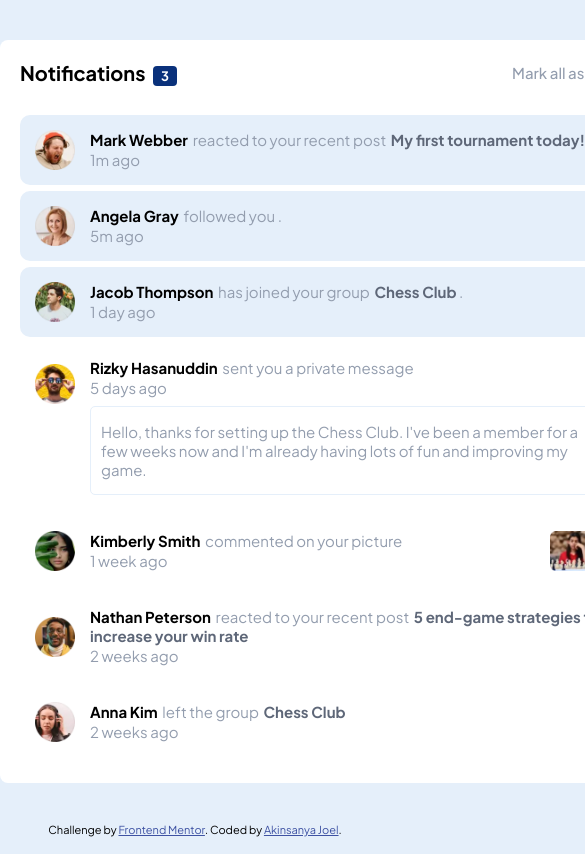
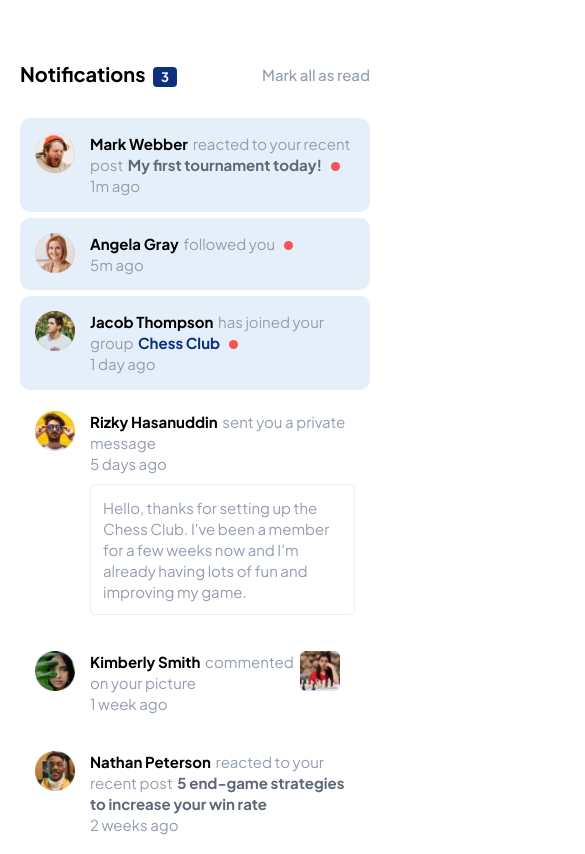
Before and after one commit to kiojoel/Notifications-page, a plain HTML site: page index.html in a window 390 px wide. Shown: the top 854 px of the page, 585 px wide, since content can reach past the window. Drawn offline with Linux system fonts and the light colour scheme.

Commit message:
add responsive design

```diff
--- a/index.html
+++ b/index.html
@@ -15,7 +15,6 @@
 
     <title>Frontend Mentor | Notifications page</title>
 
-    <!-- Feel free to remove these styles or customise in your own stylesheet 👍 -->
     <style>
       .attribution {
         font-size: 11px;
@@ -29,43 +28,53 @@
   <body>
     <div class="container">
       <div class="header">
-        <h2>Notifications <span>3</span></h2>
+        <h2>Notifications <span id="num">3</span></h2>
         <a>Mark all as read</a>
       </div>
+      <!-- Notification start -->
       <div class="notification-container">
-        <div class="notification">
+        <div class="notification unread">
           <img src="./assets/images/avatar-mark-webber.webp" />
           <div class="info">
             <p>
               <span class="name">Mark Webber </span> reacted to your recent post
               <span class="purpose"> My first tournament today!</span>
-              <span class="new">.</span>
+              <span class="dot"></span>
             </p>
             <span class="time">1m ago</span>
           </div>
         </div>
-        <div class="notification">
+        <!-- Notification end -->
+
+        <!-- Notification start -->
+        <div class="notification unread">
           <img src="./assets/images/avatar-angela-gray.webp" />
           <div class="info">
             <p>
               <span class="name">Angela Gray</span> followed you
-              <span class="new">.</span>
+              <span class="dot"></span>
             </p>
             <span class="time">5m ago</span>
           </div>
         </div>
-        <div class="notification">
+        <!-- Notification end -->
+
+        <!-- Notification start -->
+        <div class="notification unread">
           <img src="./assets/images/avatar-jacob-thompson.webp" />
           <div class="info">
             <p>
               <span class="name">Jacob Thompson </span> has joined your group
-              <span class="purpose"> Chess Club</span>
-              <span class="new">.</span>
+              <span class="purpose chess"> Chess Club</span>
+              <span class="dot"></span>
             </p>
             <span class="time">1 day ago</span>
           </div>
         </div>
-        <div class="notification">
+        <!-- Notification end -->
+
+        <!-- Notification start -->
+        <div class="notification private-msg">
           <img src="./assets/images/avatar-rizky-hasanuddin.webp" />
           <div class="info">
             <p>
@@ -82,7 +91,11 @@
             </div>
           </div>
         </div>
-        <div class="notification">
+
+        <!-- Notification end -->
+
+        <!-- Notification start -->
+        <div class="notification comment">
           <img src="./assets/images/avatar-kimberly-smith.webp" />
           <div class="info">
             <p>
@@ -94,7 +107,9 @@
 
           <img class="msg-img" src="/assets/images/image-chess.webp" />
         </div>
+        <!-- Notification  end -->
 
+        <!-- Notification start -->
         <div class="notification">
           <img src="./assets/images/avatar-nathan-peterson.webp" />
           <div class="info">
@@ -108,16 +123,22 @@
             <span class="time">2 weeks ago</span>
           </div>
         </div>
+
+        <!-- Notification end -->
+
+        <!-- Notification start -->
         <div class="notification">
           <img src="./assets/images/avatar-anna-kim.webp" />
           <div class="info">
             <p>
               <span class="name"> Anna Kim</span> left the group
-              <span class="purpose"> Chess Club</span>
+              <span class="purpose chess"> Chess Club</span>
             </p>
             <span class="time">2 weeks ago</span>
           </div>
         </div>
+
+        <!-- Notification end -->
       </div>
     </div>
 
--- a/style.css
+++ b/style.css
@@ -24,6 +24,7 @@
 body {
   font-family: "Plus Jakarta Sans", monospace, serif;
   background-color: var(--Light-grayish-blue-1);
+  font-size: 18px;
 }
 
 .container {
@@ -32,6 +33,7 @@ body {
   background-color: var(--White);
   padding: 20px;
   border-radius: 8px;
+  box-shadow: 0px 0px 25px -13px rgba(0, 0, 0, 0.26);
 }
 
 .header {
@@ -74,22 +76,18 @@ body {
   padding: 15px;
   margin-bottom: 6px;
   border-radius: 10px;
+  background-color: var(--White);
+}
+
+.unread {
   background-color: var(--Light-grayish-blue-1);
 }
 
-.notification:nth-child(n + 4) {
-  background-color: var(--White);
-}
-
-.notification:nth-child(4) img {
-  margin-top: -86px;
-}
-
-.notification:nth-child(5) {
+.comment {
   display: flex;
 }
 
-.notification:nth-child(5) .msg-img {
+.comment .msg-img {
   cursor: pointer;
   margin-left: auto;
 }
@@ -127,15 +125,78 @@ body {
   color: var(--Blue);
 }
 
+span.dot {
+  display: inline-block;
+  width: 9px;
+  height: 9px;
+  margin-left: 6px;
+  border-radius: 50%;
+  background-color: var(--Red);
+}
+.chess {
+  color: var(--Blue) !important;
+}
+
 .time {
   color: var(--Grayish-blue);
   font-size: 15px;
 }
 
 .message {
-  padding: 15px 10px;
-  margin-top: 8px;
+  padding: 12px;
+  margin-top: 10px;
   border-radius: 5px;
   border: 1px solid var(--Light-grayish-blue-1);
   background-color: var(--White);
+  cursor: pointer;
 }
+
+.message:hover {
+  background-color: var(--Light-grayish-blue-2);
+}
+
+.private-msg {
+  display: flex;
+  align-items: flex-start;
+}
+
+@media only screen and (max-width: 648px) {
+  body {
+    font-size: 14px;
+    line-height: 1.4;
+    background-color: var(--White);
+  }
+  .container {
+    width: 520px;
+  }
+  .notification {
+    display: flex;
+    align-items: flex-start;
+  }
+}
+@media only screen and (max-width: 600px) {
+  .container {
+    width: 500px;
+  }
+}
+@media only screen and (max-width: 530px) {
+  .container {
+    width: 450px;
+  }
+}
+@media only screen and (max-width: 490px) {
+  .container {
+    width: 400px;
+    box-shadow: none;
+  }
+}
+@media only screen and (max-width: 430px) {
+  .container {
+    width: 350px;
+  }
+}
+@media only screen and (max-width: 375px) {
+  .container {
+    width: 315px;
+  }
+}
```
